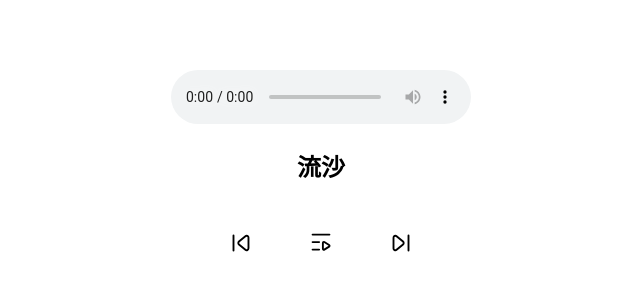
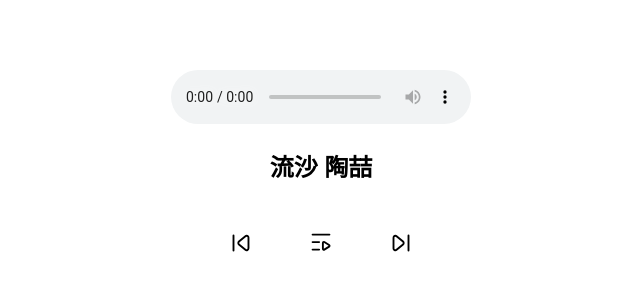
Before and after one commit to ItsOneThing/MyWebsite, a plain HTML site: page index.html in a window 1280 px wide. Shown: the part 442-732 px from the top of the page, without its empty margins (319-959 px from the left). Drawn offline with nearby package versions, Linux system fonts and the light colour scheme.

Commit message:
Update index.html

```diff
--- a/index.html
+++ b/index.html
@@ -6,8 +6,11 @@
   <meta name="viewport" content="width=device-width, initial-scale=1.0">
   <title>Vue Music Player with Image Spin Control</title>
   <script src="https://unpkg.com/vue@3/dist/vue.global.js"></script>
-  <link rel="icon" type="image/x-icon" href="https://art.pixilart.com/thumb/f3621b11c1dfef3.png">
   <style>
+    * {
+      font-family: Arial, Helvetica, sans-serif;
+    }
+
     body {
       display: flex;
       flex-direction: column;
@@ -97,8 +100,8 @@
         const discElement = ref(null);
         const currentSongIndex = ref(0);
         const songs = ref([
-            { title: '流沙', url: 'https://dlink.host/musics/aHR0cHM6Ly9vbmVkcnYtbXkuc2hhcmVwb2ludC5jb20vOnU6L2cvcGVyc29uYWwvc3Rvcl9vbmVkcnZfb25taWNyb3NvZnRfY29tL0VYSldHSzUwZmRGUHRHdVdUYVlVT21NQjlhM012UnR6OHFMakR4NWlHU2xsZGc.mp3', image: 'https://upload.wikimedia.org/wikipedia/zh/thumb/d/d1/Davidtao.jpg/220px-Davidtao.jpg' },
-            { title: '老街', url: 'https://dlink.host/musics/aHR0cHM6Ly9vbmVkcnYtbXkuc2hhcmVwb2ludC5jb20vOnU6L2cvcGVyc29uYWwvc3Rvcl9vbmVkcnZfb25taWNyb3NvZnRfY29tL0VkcjU3elIxemcxQ2pxOWFXY2FGMG1rQkszQUF5VXlqNTNxRWlfMl9BdWRwRHc.mp3', image: 'https://th.bing.com/th/id/OIP.SVzcxWEcdfkbYTomeyBCBgHaHa?rs=1&pid=ImgDetMain' }
+            { title: '流沙 陶喆', url: 'https://lv-sycdn.kuwo.cn/935f768aa96106736650c0b5de51d962/6759d217/resource/30106/trackmedia/M500003TdXm70keYpv.mp3?bitrate$128&from=vip', image: 'https://bkimg.cdn.bcebos.com/pic/562c11dfa9ec8a1349f69415fd03918fa1ecc053?x-bce-process=image/format,f_auto/watermark,image_d2F0ZXIvYmFpa2UyNzI,g_7,xp_5,yp_5,P_20/resize,m_lfit,limit_1,h_1080' },
+            { title: 'Thunderstruck AC/DC', url: 'https://rc-sycdn.kuwo.cn/2f2fff6071ed33487dc8e52b5164b34b/6759e4ac/resource/n1/1/84/97419025.mp3?bitrate$128&from=vip', image: 'https://1.bp.blogspot.com/-W6lmK4qP0TM/X07Y-0aDzSI/AAAAAAAAD88/Jv9VcoCJEPs6wHbar71Qsx5EJFtZmOwPwCLcBGAsYHQ/s1600/81su3n2l93L._SL1500_.jpg' }
         ]);
         const currentImage = ref(songs.value[0].image);
         const currentSong = computed(() => songs.value[currentSongIndex.value]);
```
